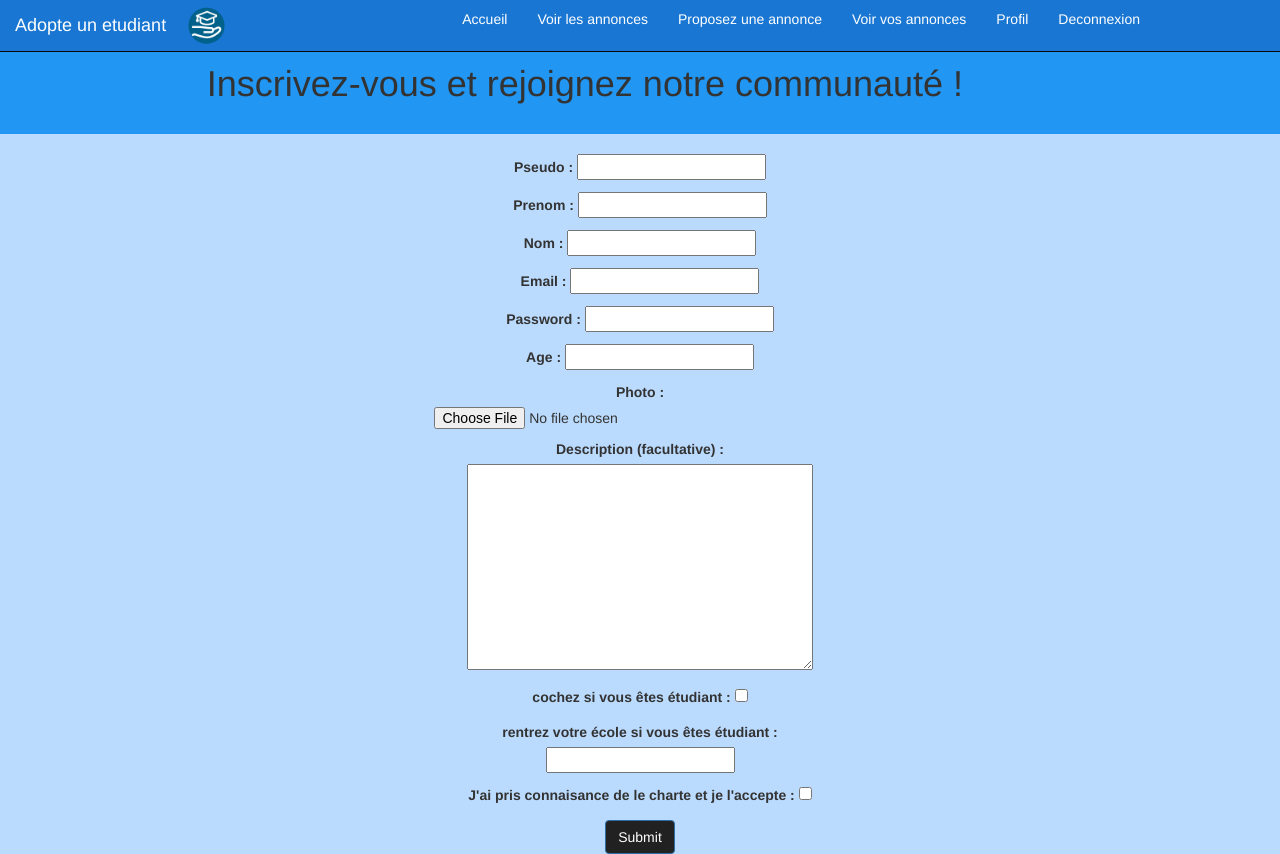
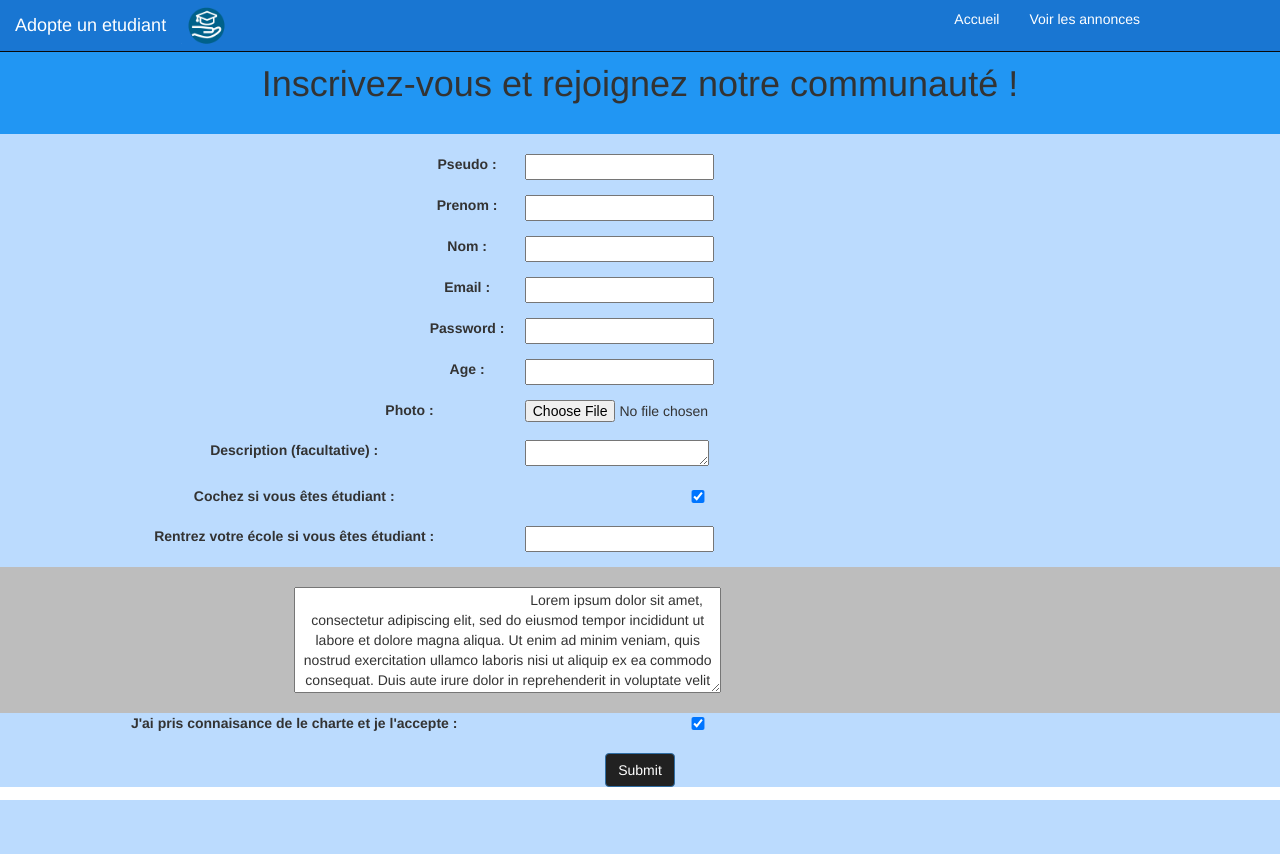
Before and after one commit to RobotScribe/adopte_un_etudiant, a Django app: page /inscription/ in a window 1280 px wide; the page is wider, and only the part inside the window is pictured. After the commit the page ends 800 px from the top of that part, so only its background shows below. Run offline with Django 3.2, Linux system fonts and the light colour scheme; some libraries are stand-ins or nearby versions.

Commit message:
inscription

```diff
--- a/profils/templates/profils/connexion.html
+++ b/profils/templates/profils/connexion.html
@@ -40,7 +40,7 @@
 		<div class="form-group ">
 
 
-			<label for="id_username" class="col-lg-2 col-lg-offset-3" style="text-align: center">Pseudo :</label> <input id="id_username" name="username" type="text" required />
+			<label for="id_username" class="col-lg-3 col-lg-offset-3" style="text-align: center">Pseudo :</label> <input id="id_username" name="username" type="text" required />
 
 			</div>
 		</div>
@@ -49,7 +49,7 @@
 	<div class="row">
     	<div class="form-group">
 
-      		<label for="id_password" class="col-lg-2 col-lg-offset-3" style="text-align: center">Mot de passe :</label>  <input id="id_password" name="password" type="password" required />
+      		<label for="id_password" class="col-lg-3 col-lg-offset-3" style="text-align: center">Mot de passe :</label>  <input id="id_password" name="password" type="password" required />
       </div>
     </div>
 
--- a/profils/templates/profils/inscription.html
+++ b/profils/templates/profils/inscription.html
@@ -22,16 +22,12 @@
         <img src="{% static 'img/logo.png' %}" alt="mon image" width="10%" height="10%">
     </div>
     <div class="navbar-header" >
-      <a class="navbar-brand" href="#" style="color :#FFFFFF">Adopte un etudiant</a>
+      <a class="navbar-brand" href="/" style="color :#FFFFFF">Adopte un etudiant</a>
     </div>
     <div id="navbar" class="collapse navbar-collapse" >
       <ul class="nav navbar-nav" style="float:right; margin : -5% 0 0 0" >
         <li class="active" ><a href="/" style="background-color: #1976D2">Accueil</a></li>
         <li><a href="/annonces" style="color:#FFFFFF">Voir les annonces</a></li>
-        <li><a href="/proposer_annonce" style="color :#FFFFFF"> Proposez une annonce </a></li>
-        <li><a href="/voir_annonces_perso/a_faire" style="color:#FFFFFF"> Voir vos annonces</a></li>
-        <li><a href="/profil" style="color:#FFFFFF"> Profil</a></li>
-        <li><a href="/deconnexion" style="color:#FFFFFF"> Deconnexion </a></li>
       </ul>
     </div><!--/.nav-collapse -->
   </div>
@@ -40,12 +36,12 @@
 <div class="container-fluid">
 <div style="margin: 2% -3% 0 -3%;background-color: #2196F3">
 	<div class="row">
-		<div class="col-lg-9 col-lg-offset-1" style="text-align: center;">
+		<div class="col-lg-8 col-lg-offset-2" style="text-align: center;">
 			<h1>Inscrivez-vous et rejoignez notre communauté !</h1>
 		</div>
 	</div>
 	<br>
-
+	<fieldset>
 		<div class="row" style="background-color:#BBDBFE" >
 		{% if wrong_email %}
 
@@ -61,17 +57,113 @@
 
 
 
-		<div class="col-lg-4 col-lg-offset-4" style="text-align :center">
-   		<form method="post" enctype="multipart/form-data" action=".">
+   			<form class="form-horizontal " method="post" enctype="multipart/form-data" action=".">
        			{% csrf_token %}
        			<br>
-       		{{ form.as_p }}
+       				<div class ="row">
+       					<div class="form-group">
+       						<label for="id_pseudo" class="col-lg-1 col-lg-offset-4" style="text-align: center">Pseudo :</label>
+       						<input id="id_pseudo" name="pseudo" type="text" required />
+       					</div>
+       				</div>
 
+       				<div class ="row">
+       					<div class="form-group">
+       						<label for="id_prenom" class="col-lg-1 col-lg-offset-4" style="text-align:center">Prenom :</label>
+       						<input id="id_prenom" name="prenom" type="text" required />
+       					</div>
+       				</div>
+
+       				<div class ="row">
+       					<div class="form-group">
+       						<label for="id_nom" class="col-lg-1 col-lg-offset-4" style="text-align: center">Nom :</label>
+       						<input id="id_nom" name="nom" type="text" required />
+       					</div>
+       				</div>
+
+
+       				<div class ="row">
+       					<div class="form-group">
+       						<label for="id_email" class="col-lg-1 col-lg-offset-4" style="text-align: center">Email :</label>
+       						<input id="id_email" name="email" type="email" required />
+       					</div>
+       				</div>
+
+
+       				<div class ="row">
+       					<div class="form-group">
+       						<label for="id_password" class="col-lg-1 col-lg-offset-4" style="text-align: center">Password :</label>
+       						<input id="id_password" name="password" type="password" required />
+       					</div>
+       				</div>
+
+
+       				<div class ="row">
+       					<div class="form-group">
+       						<label for="id_age" class="col-lg-1 col-lg-offset-4" style="text-align: center">Age :</label>
+       						<input id="id_age" name="age" type="number" required />
+       					</div>
+       				</div>
+
+
+       				<div class ="row">
+       					<div class="form-group">
+       						<label for="id_photo" class="col-lg-2 col-lg-offset-3" style="text-align: center">Photo :</label>
+       						<input id="id_photo" name="photo" type="file" /></td></tr>
+       					</div>
+       				</div>
+
+
+       				<div class ="row">
+       					<div class="form-group">
+       						<label for="id_description" class="col-lg-4 col-lg-offset-1" style="text-align: center">Description (facultative) :</label>
+       						<textarea cols="20" id="id_description" name="description" rows="1"></textarea>
+       					</div>
+       				</div>
+
+
+       				<div class ="row">
+       					<div class="form-group">
+       						<label for="id_is_student" class="col-lg-4 col-lg-offset-1" style="text-align: center">Cochez si vous êtes étudiant :</label>
+       						<input class="col-lg-3" checked="checked" id="id_is_student" name="is_student" type="checkbox" />
+       					</div>
+       				</div>
+
+
+       				<div class ="row">
+       					<div class="form-group">
+       						<label for="id_école" class="col-lg-4 col-lg-offset-1" style="text-align: center">Rentrez votre école si vous êtes étudiant :</label>
+       						<input id="id_école" name="école" type="text" />
+       					</div>
+       				</div>
+
+
+       				<div class ="row" style="background-color: #BDBDBD">
+       					<br>
+       					<div class="form-group">
+       						<label for="charte" class="col-lg-3 " style="text-align:center "></label>
+       						<textarea cols="50" id="id_description" name="description" rows="5" style="text-align: center; ba" readonly>
+       							Lorem ipsum dolor sit amet, consectetur adipiscing elit, sed do eiusmod tempor incididunt ut labore et dolore magna aliqua. Ut enim ad minim veniam, quis nostrud exercitation ullamco laboris nisi ut aliquip ex ea commodo consequat. Duis aute irure dolor in reprehenderit in voluptate velit esse cillum dolore eu fugiat nulla pariatur. Excepteur sint occaecat cupidatat non proident, sunt in culpa qui officia deserunt mollit anim id est laborum.
+       						</textarea>
+       					</div>
+       				</div>
+
+
+       				<div class ="row">
+       					<div class="form-group">
+       						<label for="id_charte" class="col-lg-4 col-lg-offset-1" style="text-align: center">J&#39;ai pris connaisance de le charte et je l&#39;accepte :</label>
+       						<input class="col-lg-3" checked="checked" id="id_charte" name="charte" type="checkbox" required />
+       					</div>
+       				</div>
+
+                <div class="col-lg-2 col-lg-offset-5" style="text-align: center">
        				<input class="btn btn-primary" type="submit" style="background-color:#212121"> </input>
+   				</div>
     		</form>
     		</div>
 
 		</div>
+	</fieldset>
 </div>
 </div>
 </body>
--- a/profils/urls.py
+++ b/profils/urls.py
@@ -3,6 +3,7 @@ from . import views
 
 urlpatterns = [
     url(r'^$', views.home, name= 'home'),
+    url(r'^home/$', views.home, name='home'),
     url(r'^inscription/$', views.inscription),
     url(r'^connexion/$', views.connexion, name = 'connexion'),
     url(r'^deconnexion/$', views.deconnexion, name = 'deconnexion'),
```
Also changed, not shown: profils/templates/profils/list_annonces.html (+8 -6 lines), db.sqlite3. Lines whose indentation alone changed are shown as unchanged.
